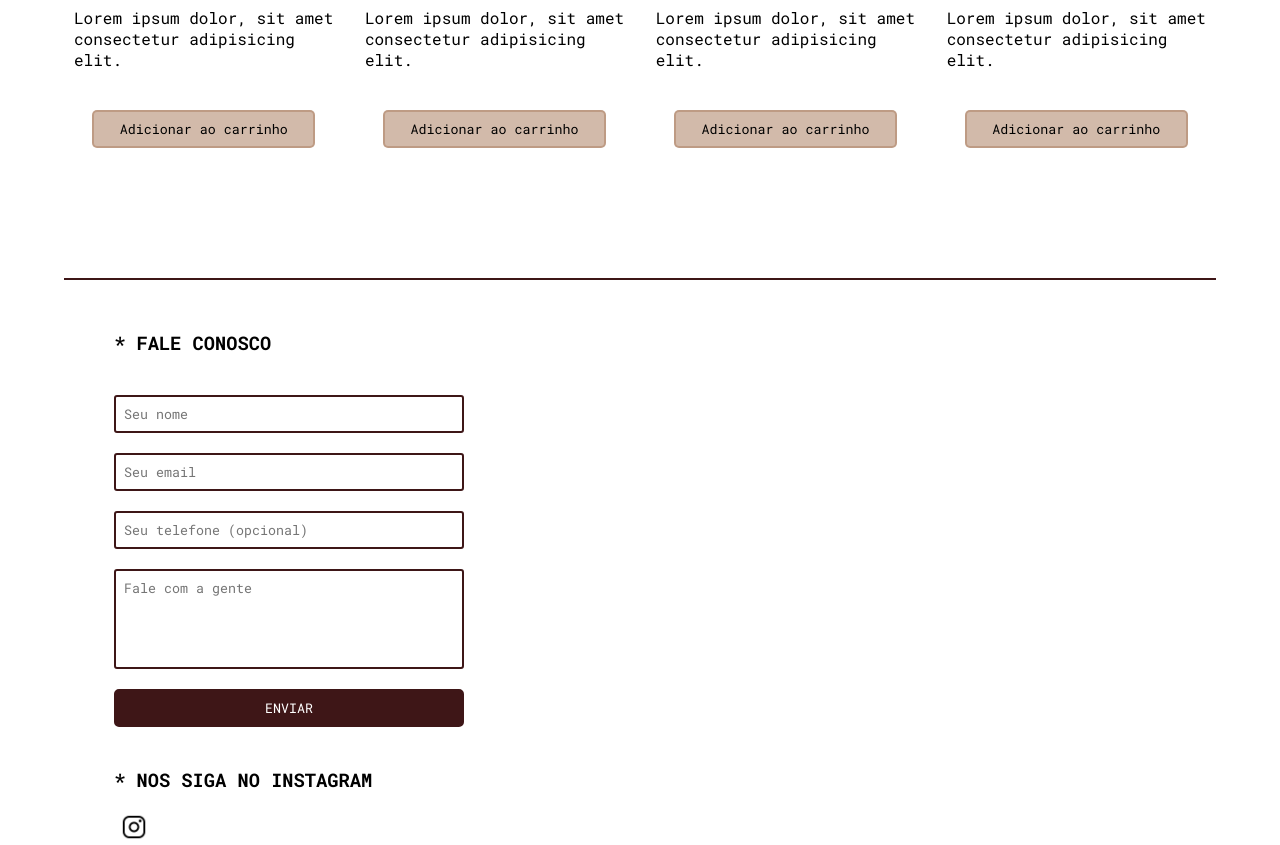
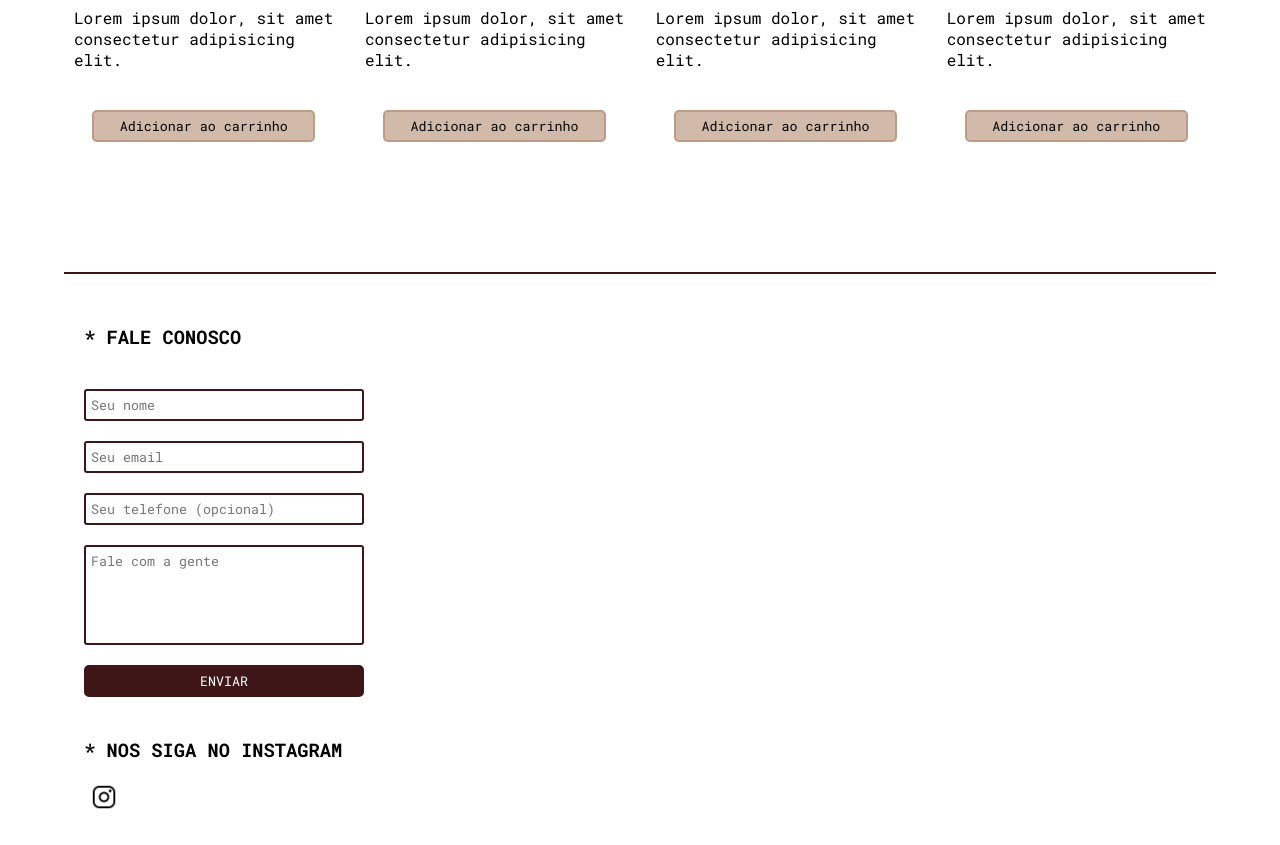
Before and after one commit to lisamignot/css_responsivo-padarinha_online, a plain HTML site: page index.html in a window 1280 px wide. Shown: the part 1184-2029 px from the top of the page. Drawn offline with Linux system fonts and the light colour scheme.

Commit message:
ajuste no form

```diff
--- a/style.css
+++ b/style.css
@@ -105,7 +105,7 @@ button:hover {
 }
 
 #contato {
-    padding: 30px;
+    padding: 30px 0;
     border-top: 2px solid #3E1617;
     display: block;
 }
@@ -118,8 +118,8 @@ button:hover {
 textarea,
 button {
     display: block;
-    width: 350px;
-    padding: 8px;
+    width: 280px;
+    padding: 5px;
     margin: 20px;
     border: 2px solid #3E1617;
     border-radius: 3px;
```
